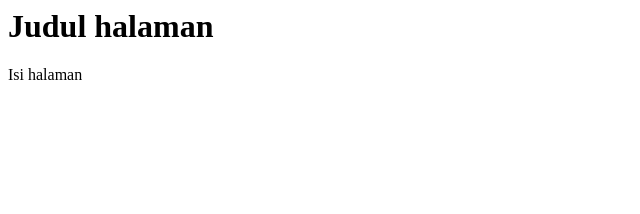
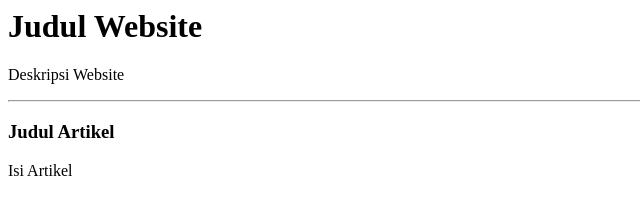
Before and after one commit to metafilesx/website, a plain HTML site: page basic/index.html in a window 1280 px wide. Shown: the whole page, without its empty margins (0-640 px from the left). Drawn offline with Linux system fonts and the light colour scheme.

Commit message:
Update index.html

```diff
--- a/basic/index.html
+++ b/basic/index.html
@@ -1,9 +1,12 @@
 <html>
   <head>
-    <title>Judul Halaman</title>
+    <title>Judul Website - Deskripsi Website</title>
   </head>
   <body>
-    <h1>Judul halaman</h1>
-    <p>Isi halaman</p>
+    <h1>Judul Website</h1>
+    <p>Deskripsi Website</p>
+    <hr>
+    <h3>Judul Artikel</h3>
+    <p>Isi Artikel</p>
   </body>
 </html>
```
